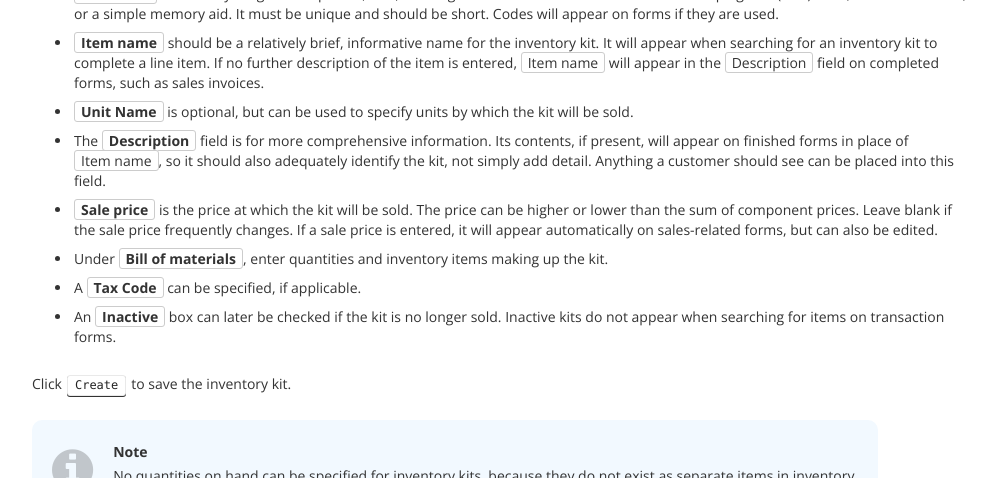
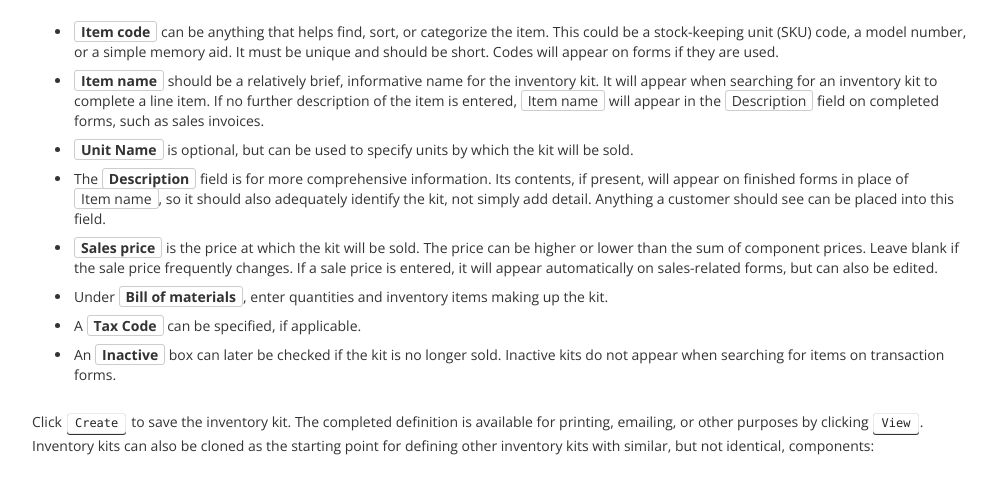
Before and after one commit to 3etechinns/www.manager.io, a Jekyll site: the page built from _guides/9629.html, in a window 1280 px wide and 900 px high, scrolled down 1626 px, cut to the strip 60-538 px from the top of the window. Shown: the whole strip, without its empty margins (138-1134 px from the left). Built offline with Jekyll 4.4.1, drawn with Linux system fonts in a browser that asks for light colours; nearby versions of some CDN libraries; comment, search, counter and statistics services are not loaded.

Commit message:
Guide update

```diff
--- a/_guides/9629.html
+++ b/_guides/9629.html
@@ -14,15 +14,15 @@ tags: settings inventory-items inventory-kit-form inventory-kit-view inventory-k
 <table style="background-color: #F6FFF2; border-radius: 10px; margin-bottom: 20px"><tr><td style="font-size: 48px; opacity: 0.25; padding: 20px; padding-top: 0px; padding-right: 0px; vertical-align: top"><i class="fa fa-hand-o-right"></i></td><td style="padding: 20px">
 <p><strong>Example</strong><br>
 Northwind Traders sells a wide range of individual food products from around the world. Each is stocked and sold individually as an inventory item with its own price. Three items could be entered on a cash receipt or sales invoice as below:<br>
-<br><img src="https://discourse-cdn-sjc1.com/business2/uploads/manager1/original/2X/8/88ed93dd00aaa3c7bdddaf8d550ad6a5d7a38150.png"><br>
+<br><img src="https://forum.manager.io/uploads/manager1/original/2X/8/88ed93dd00aaa3c7bdddaf8d550ad6a5d7a38150.png" width="690" height="146"><br>
 <br>But Northwind has found it can sell more by also advertising the same three products as the “Cajun cuisine pack.” So it creates an inventory kit, offering the three items together, at a discount.</p>
 </td></tr></table>
 <h3>Create an inventory kit</h3>
 <p>Before an inventory kit can be created, all items in it must first be created as individual inventory items. Procedures are described in <a href="/guides/7551">another Guide</a>. Once all component inventory items have been created, the kit can be defined.</p>
 <p>Go to the <kbd>Settings</kbd> tab and click <kbd>Inventory Kits</kbd>:</p>
-<p><img src="https://discourse-cdn-sjc1.com/business2/uploads/manager1/original/2X/7/7360893fb2e23160ea9dca4ad72958191c1c2c50.png" width="215" height="51"> <strong><i class="fa fa-hand-o-right" style="margin-right: 10px; color: #999; font-size: 18px; padding-top: 5px"></i></strong><img src="https://discourse-cdn-sjc1.com/business2/uploads/manager1/original/2X/5/54fabc0ee5ac9b868fe180791b7392a1e1083128.png" width="149" height="43"></p>
+<p><img src="https://forum.manager.io/uploads/manager1/original/2X/7/7360893fb2e23160ea9dca4ad72958191c1c2c50.png" width="215" height="51"> <strong><i class="fa fa-hand-o-right" style="margin-right: 10px; color: #999; font-size: 18px; padding-top: 5px"></i></strong><img src="https://forum.manager.io/uploads/manager1/original/2X/5/54fabc0ee5ac9b868fe180791b7392a1e1083128.png" width="149" height="43"></p>
 <p>Complete the entry:</p>
-<p><img src="https://discourse-cdn-sjc1.com/business2/uploads/manager1/original/2X/1/1feab4f3a37e471cf984d75788b0b0fd88c7660a.png"></p>
+<p><img src="https://forum.manager.io/uploads/manager1/original/2X/7/73c7c6d7bc38d198cafe9541b0cc2ba0944ff051.png" alt="45 AM" width="420" height="500"></p>
 <ul>
 <li>
 <strong><code>Item code</code></strong> can be anything that helps find, sort, or categorize the item. This could be a stock-keeping unit (SKU) code, a model number, or a simple memory aid. It must be unique and should be short. Codes will appear on forms if they are used.</li>
@@ -32,12 +32,13 @@ Northwind Traders sells a wide range of individual food products from around the
 <strong><code>Unit Name</code></strong> is optional, but can be used to specify units by which the kit will be sold.</li>
 <li>The <strong><code>Description</code></strong> field is for more comprehensive information. Its contents, if present, will appear on finished forms in place of <code>Item name</code>, so it should also adequately identify the kit, not simply add detail. Anything a customer should see can be placed into this field.</li>
 <li>
-<strong><code>Sale price</code></strong> is the price at which the kit will be sold. The price can be higher or lower than the sum of component prices. Leave blank if the sale price frequently changes. If a sale price is entered, it will appear automatically on sales-related forms, but can also be edited.</li>
+<strong><code>Sales price</code></strong> is the price at which the kit will be sold. The price can be higher or lower than the sum of component prices. Leave blank if the sale price frequently changes. If a sale price is entered, it will appear automatically on sales-related forms, but can also be edited.</li>
 <li>Under <strong><code>Bill of materials</code></strong>, enter quantities and inventory items making up the kit.</li>
 <li>A <strong><code>Tax Code</code></strong> can be specified, if applicable.</li>
 <li>An <strong><code>Inactive</code></strong> box can later be checked if the kit is no longer sold. Inactive kits do not appear when searching for items on transaction forms.</li>
 </ul>
-<p>Click <kbd>Create</kbd> to save the inventory kit.</p>
+<p>Click <kbd>Create</kbd> to save the inventory kit. The completed definition is available for printing, emailing, or other purposes by clicking <kbd>View</kbd>. Inventory kits can also be cloned as the starting point for defining other inventory kits with similar, but not identical, components:</p>
+<p><img src="https://forum.manager.io/uploads/manager1/original/2X/9/9740d0b7329027e9199771b071e8e1a276084191.png" alt="02 AM" width="690" height="442"></p>
 <table style="background-color: #F2F9FF; border-radius: 10px; margin-bottom: 20px"><tr><td style="font-size: 48px; opacity: 0.25; padding: 20px; padding-top: 15px; padding-right: 0px; vertical-align: top"><i class="fa fa-info-circle"></i></td><td style="padding: 20px">
 <p><strong>Note</strong><br>
 No quantities on hand can be specified for inventory kits, because they do not exist as separate items in inventory.</p>
@@ -47,7 +48,7 @@ No quantities on hand can be specified for inventory kits, because they do not e
 <table style="background-color: #F6FFF2; border-radius: 10px; margin-bottom: 20px"><tr><td style="font-size: 48px; opacity: 0.25; padding: 20px; padding-top: 0px; padding-right: 0px; vertical-align: top"><i class="fa fa-hand-o-right"></i></td><td style="padding: 20px">
 <p><strong>Example</strong><br>
 Northwind sells the inventory kit illustrated above, saving time and ensuring pricing accuracy:<br>
-<br><img src="https://discourse-cdn-sjc1.com/business2/uploads/manager1/original/2X/f/f94825b1afe33cdaaeef19427b838182698dfd0e.png" width="599" height="123"><br>
+<br><img src="https://forum.manager.io/uploads/manager1/original/2X/f/f94825b1afe33cdaaeef19427b838182698dfd0e.png" width="599" height="123"><br>
 <br></p>
 </td></tr></table>
 <p>An inventory kit does not appear on the Inventory Quantity Movement or Inventory Value Movement reports. But its sale contributes to those reports through component items. In the case of the Inventory Value Movement report, component costs defined for the inventory items are used. Sale price of the kit has no effect on that report.</p>
```
